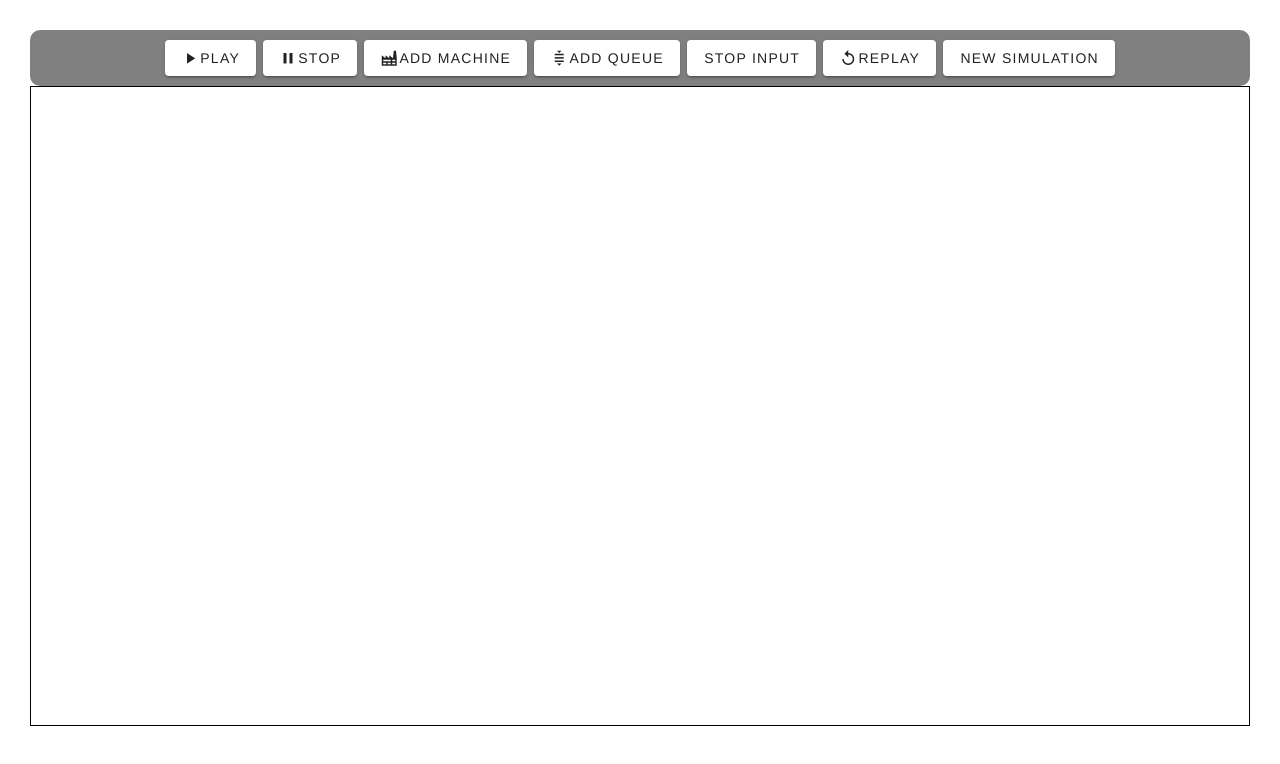
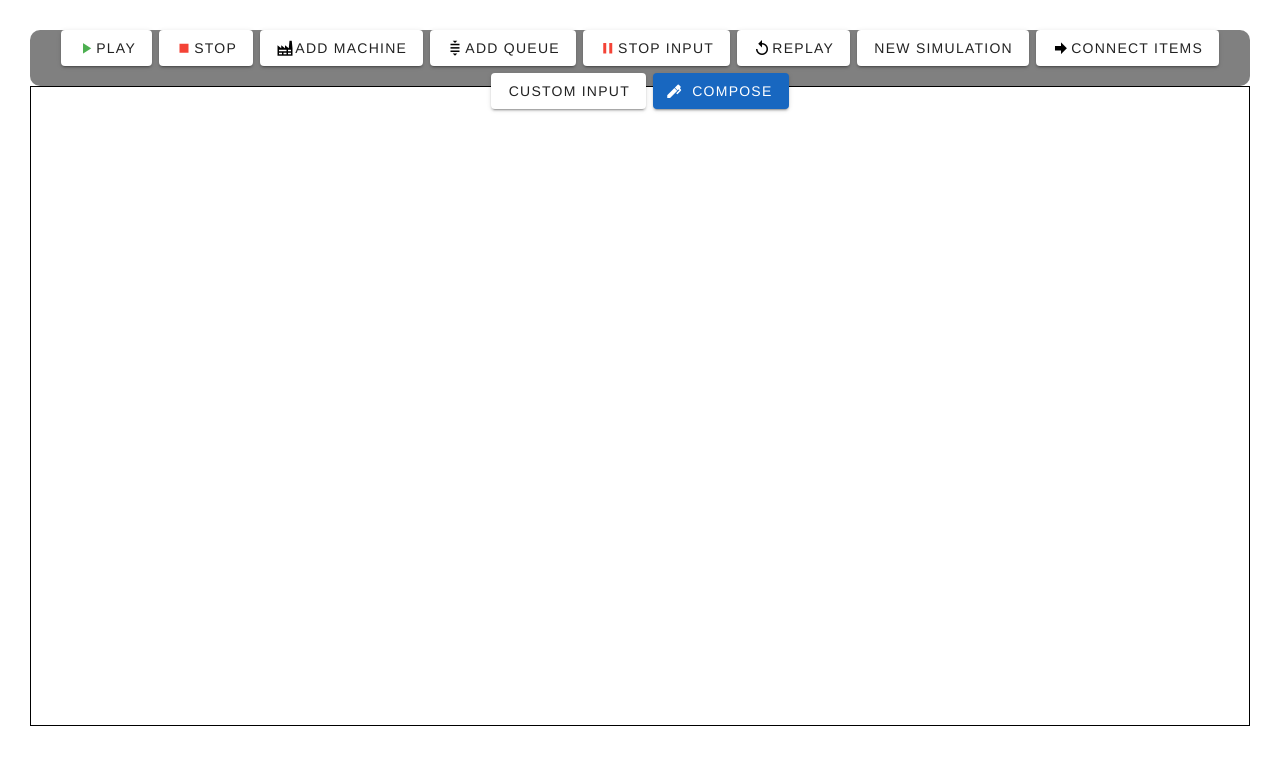
Before and after one commit to abdelrahmanbassam/Producer-Simulation, a Vue app in the folder frontend/: page / in a window 1280 px wide. Shown: the top 764 px of the page. Built offline with nearby package versions, Linux system fonts and the light colour scheme.

Commit message:
icons with customs color

```diff
--- a/frontend/src/components/taskBar.vue
+++ b/frontend/src/components/taskBar.vue
@@ -1,8 +1,47 @@
 <template>
   <div class="hello">
     <v-btn class="btn" v-for="(but,index) in buttons" :key="index" @click="handleclick(index)" :class="{ 'clicked': clickedButton === index }">
-      <v-icon v-if="icons[index]!==''">{{ icons[index] }}</v-icon>
+      <v-icon v-if="icons[index]!==''" :color="iconcolors[index]">{{ icons[index] }}</v-icon>
       {{ but }}</v-btn>
+
+    <v-dialog v-model="props">
+      <template v-slot:activator="{ props }">
+        <v-btn
+        color="primary"
+        v-bind="props"
+        prepend-icon="mdi-pen"
+        >
+        Compose
+    </v-btn>
+</template>
+          <v-card width="600px" height="720px" title="Custom color input">
+            <v-card-actions>
+              <v-text-field
+                clearable
+                hide-details="auto"
+                label="Enter color"
+                class="mr-3"
+              ></v-text-field>
+            </v-card-actions>
+
+            <!-- List below the input field -->
+            <v-card-actions>
+              <v-list>
+                <v-list-item
+                  v-for="(co,index) in customcolors"
+                  :key="index"
+                  :title="co"
+                ></v-list-item>
+              </v-list>
+            </v-card-actions>
+            <v-card-actions>
+              <v-spacer></v-spacer>
+              <v-btn text="Save" @click="addColor(writtencolor)"></v-btn>
+              <v-btn text="Close" @click="isActive=false"></v-btn>
+            </v-card-actions>
+          </v-card>
+
+      </v-dialog>
   </div>
 </template>
 
@@ -13,9 +52,14 @@ export default {
   name: 'taskBar',
   data(){
     return{
-    buttons:["play","Stop","Add Machine","Add Queue","Stop input","Replay", "New Simulation"],
-    icons:["mdi-play","mdi-pause",'mdi-factory','mdi-queue-first-in-last-out','','mdi-replay',''],
-    clickedButton:null
+    buttons:["play","Stop","Add Machine","Add Queue","Stop input","Replay", "New Simulation",'connect items','custom Input'],
+    icons:["mdi-play","mdi-stop",'mdi-factory','mdi-queue-first-in-last-out','mdi-pause','mdi-replay','','mdi-arrow-right-bold',''],
+    iconcolors:["green",'red','black','black','red','black','black','black'],
+    clickedButton:null,
+    customcolors:[],
+    isActive:false,
+    writtencolor:'red'
+
     }
   },
   methods:{
@@ -43,6 +87,12 @@ export default {
         case 6:
           this.newSim();
           break;
+        case 7:
+          this.addArrow();
+          break;
+        case 8:
+          this.isActive=true;
+          break;
       }
 
     },
@@ -67,6 +117,12 @@ export default {
     },
     newSim(){
       console.log("newsim")
+    },
+    addArrow(){
+      console.log('arrow pew pew');
+    },
+    addColor(){
+      this.customcolors.push()
     }
 
   },
@@ -92,6 +148,6 @@ export default {
 }
 .btn.clicked{
   background-color: dodgerblue;
-  color: white;
+  color: black;
 }
 </style>
```
